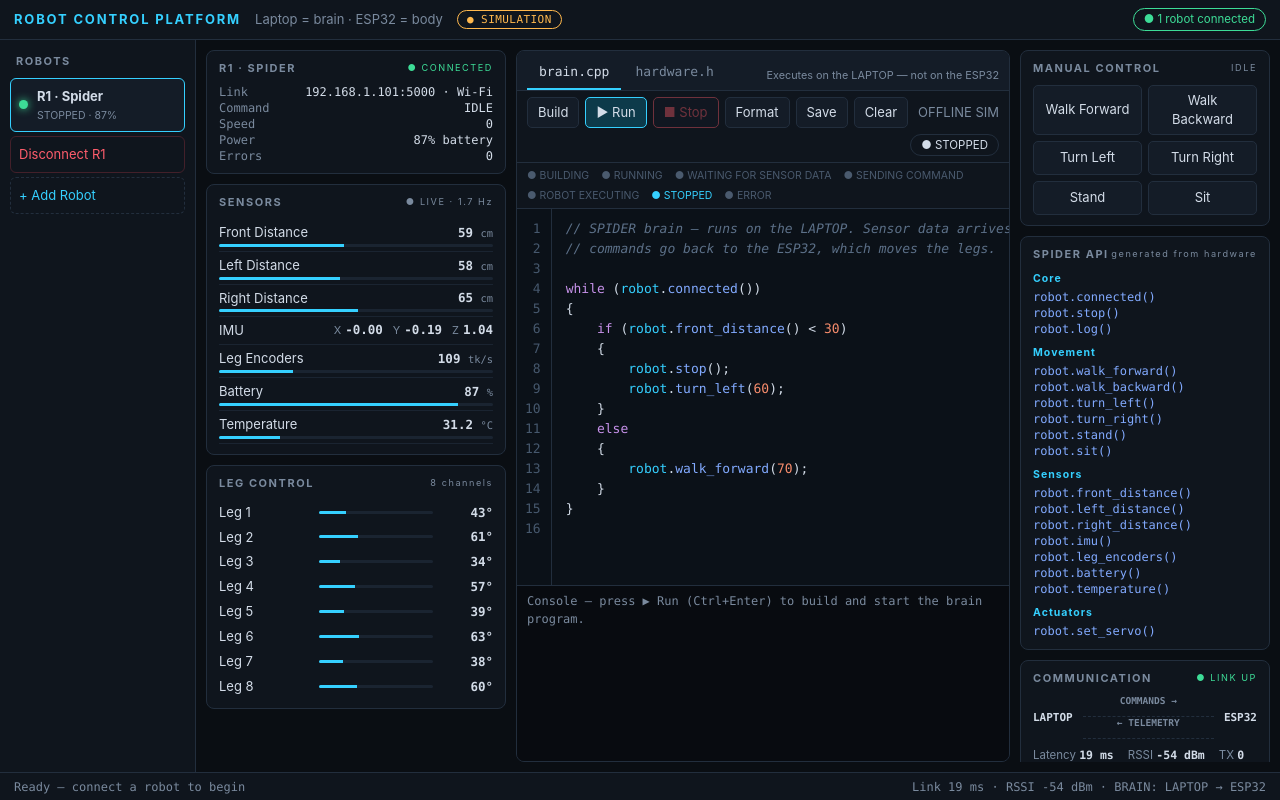
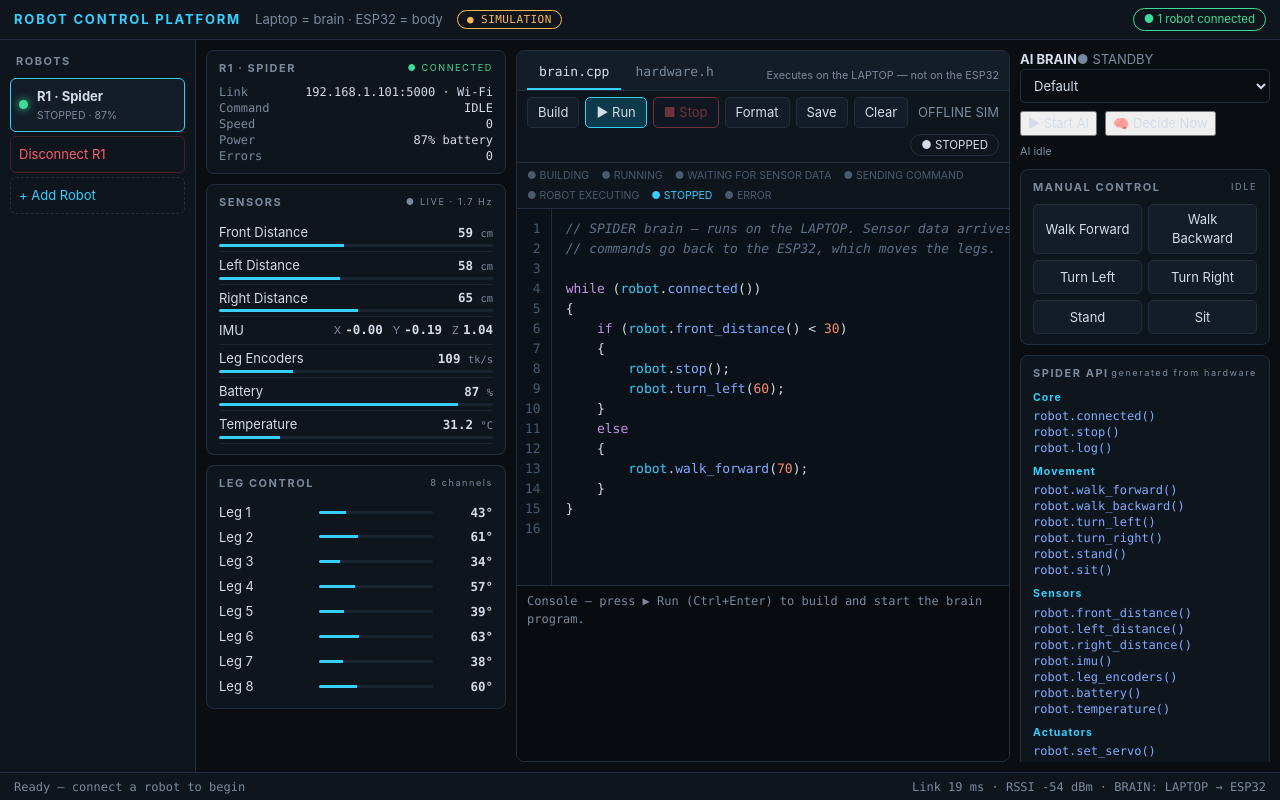
Before and after one commit to Iammdtanvirrahman2007/claude-robot, a React (Vite) app: page / in a window 1280 px wide. Both pictures are taken after a click on the button "CONNECT". Built offline with nearby package versions, Linux system fonts and the light colour scheme.

Commit message:
Add AI brain controls and personality panel

```diff
--- a/src/pages/Workspace.jsx
+++ b/src/pages/Workspace.jsx
@@ -1,8 +1,70 @@
+import { useEffect, useState } from 'react'
 import { robotApi } from '../api/robotApi.js'
 import { StatusCard, SensorPanel, CameraPanel, ActuatorPanel, ControlPanel, ApiPanel, CommsPanel } from '../components/Panels.jsx'
 import CodePanel from '../editor/CodePanel.jsx'
 
-// Everything rendered here is derived from bot.cfg (the hardware description) — no robot-type switches.
+function AIBrainPanel({ bot, patch }) {
+  const [personality, setPersonality] = useState('default')
+  const [running, setRunning] = useState(false)
+  const [busy, setBusy] = useState(false)
+  const [message, setMessage] = useState('AI idle')
+
+  useEffect(() => {
+    let live = true
+    robotApi.aiStatus(bot.cfg.id).then(s => {
+      if (live) setRunning(Boolean(s.running))
+    }).catch(() => {})
+    return () => { live = false }
+  }, [bot.cfg.id])
+
+  async function decide() {
+    setBusy(true)
+    try {
+      const d = await robotApi.aiDecide(bot.cfg.id, personality, true)
+      patch(r => ({ ...r, ai: d }))
+      setMessage(d.reason || 'Decision made')
+    } catch (e) { setMessage(e.message) }
+    finally { setBusy(false) }
+  }
+
+  async function toggle() {
+    setBusy(true)
+    try {
+      if (running) {
+        await robotApi.aiStop(bot.cfg.id)
+        setRunning(false)
+        setMessage('AI stopped')
+      } else {
+        await robotApi.aiStart(bot.cfg.id, personality, 2500)
+        setRunning(true)
+        setMessage('AI brain running every 2.5 s')
+      }
+    } catch (e) { setMessage(e.message) }
+    finally { setBusy(false) }
+  }
+
+  const d = bot.ai
+  return (
+    <section className="panel">
+      <div className="panelHead"><b>AI BRAIN</b><span className={running ? 'ok' : 'dim'}>● {running ? 'ACTIVE' : 'STANDBY'}</span></div>
+      <div style={{display:'grid',gap:8}}>
+        <select value={personality} onChange={e => setPersonality(e.target.value)} disabled={busy || running}>
+          <option value="default">Default</option>
+          <option value="explorer">Explorer</option>
+          <option value="guardian">Guardian</option>
+          <option value="companion">Companion</option>
+        </select>
+        <div style={{display:'flex',gap:8}}>
+          <button onClick={toggle} disabled={busy}>{running ? '■ Stop AI' : '▶ Start AI'}</button>
+          <button onClick={decide} disabled={busy || running}>🧠 Decide Now</button>
+        </div>
+        <small className="dim">{message}</small>
+        {d && <div className="dim">Last: <b>{d.function}</b> · {d.source} · {d.reason}</div>}
+      </div>
+    </section>
+  )
+}
+
 export default function Workspace({ bot, patch }) {
   const { cfg, state } = bot
   if (!state) return <div className="boot">Waiting for first telemetry frame from {cfg.id}…</div>
@@ -16,6 +78,7 @@ export default function Workspace({ bot, patch }) {
       </div>
       <CodePanel bot={bot} patch={patch} />
       <div className="col">
+        <AIBrainPanel bot={bot} patch={patch} />
         <ControlPanel cfg={cfg} state={state} onCmd={(c, a) => robotApi.sendCommand(cfg.id, c, a)} />
         <ApiPanel cfg={cfg} />
         <CommsPanel cfg={cfg} state={state} />
```
